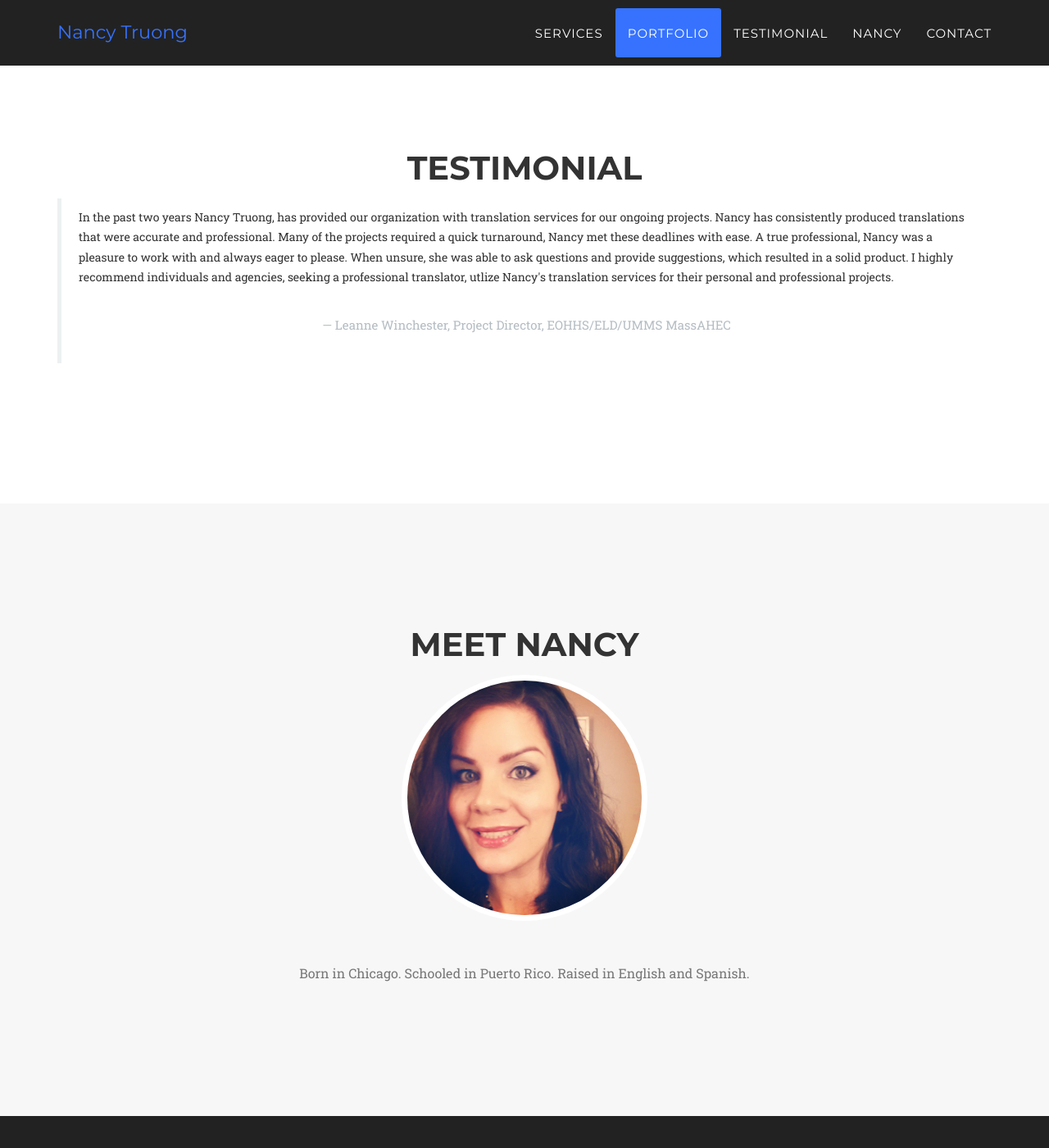
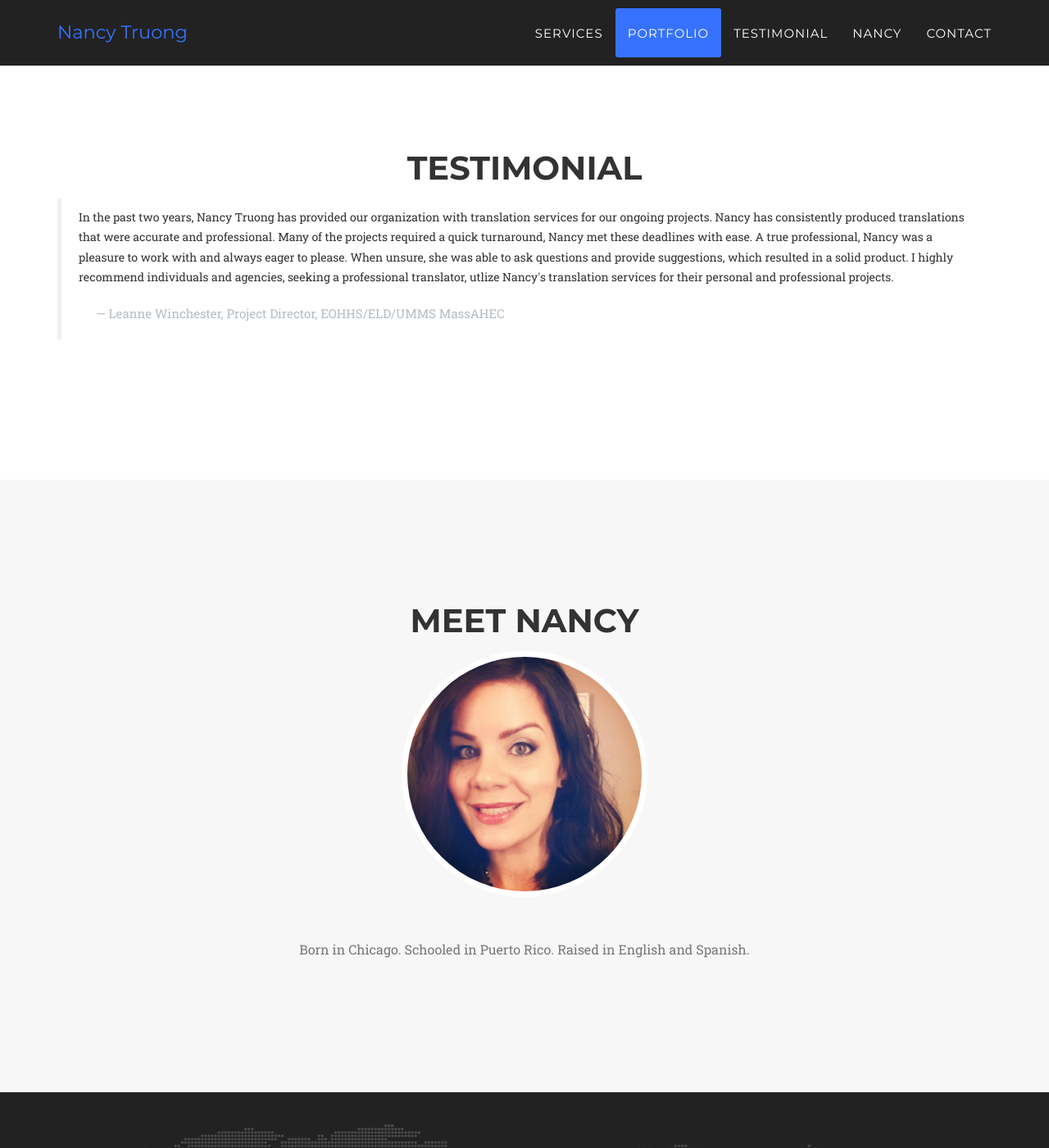
Before and after one commit to nancytruongus/nancytruongus.github.io, a Jekyll site: the page built from index.html, in a window 1280 px wide and 1400 px high, scrolled down 2128 px. Shown: the whole window at 82% size. Built offline with Jekyll 4.4.1, drawn with Linux system fonts in a browser that asks for light colours; some web fonts are replaced.

```diff
--- a/_includes/about.html
+++ b/_includes/about.html
@@ -9,7 +9,7 @@
             <div class="row">
                 <div class="col-lg-12">
                     <blockquote>
-                        <p>In the past two years Nancy Truong, has provided our organization with translation services for our ongoing projects. Nancy has consistently produced translations that were accurate and professional. Many of the projects required a quick turnaround, Nancy met these deadlines with ease. A true professional, Nancy was a pleasure to work with and always eager to please. When unsure, she was able to ask questions and provide suggestions, which resulted in a solid product. I highly recommend individuals and agencies, seeking a professional translator, utlize Nancy's translation services for their personal and professional projects.</p>
+                        <p>In the past two years, Nancy Truong has provided our organization with translation services for our ongoing projects. Nancy has consistently produced translations that were accurate and professional. Many of the projects required a quick turnaround, Nancy met these deadlines with ease. A true professional, Nancy was a pleasure to work with and always eager to please. When unsure, she was able to ask questions and provide suggestions, which resulted in a solid product. I highly recommend individuals and agencies, seeking a professional translator, utlize Nancy's translation services for their personal and professional projects.</p>
                         <footer>Leanne Winchester, Project Director, EOHHS/ELD/UMMS MassAHEC</footer>
                     </blockquote>
                 </div>
--- a/_includes/css/agency.css
+++ b/_includes/css/agency.css
@@ -724,6 +724,11 @@ footer {
     text-align: center;
 }
 
+blockquote footer {
+    text-align: inherit;
+    padding: inherit;
+}
+
 footer span.copyright {
     text-transform: uppercase;
     text-transform: none;
```
